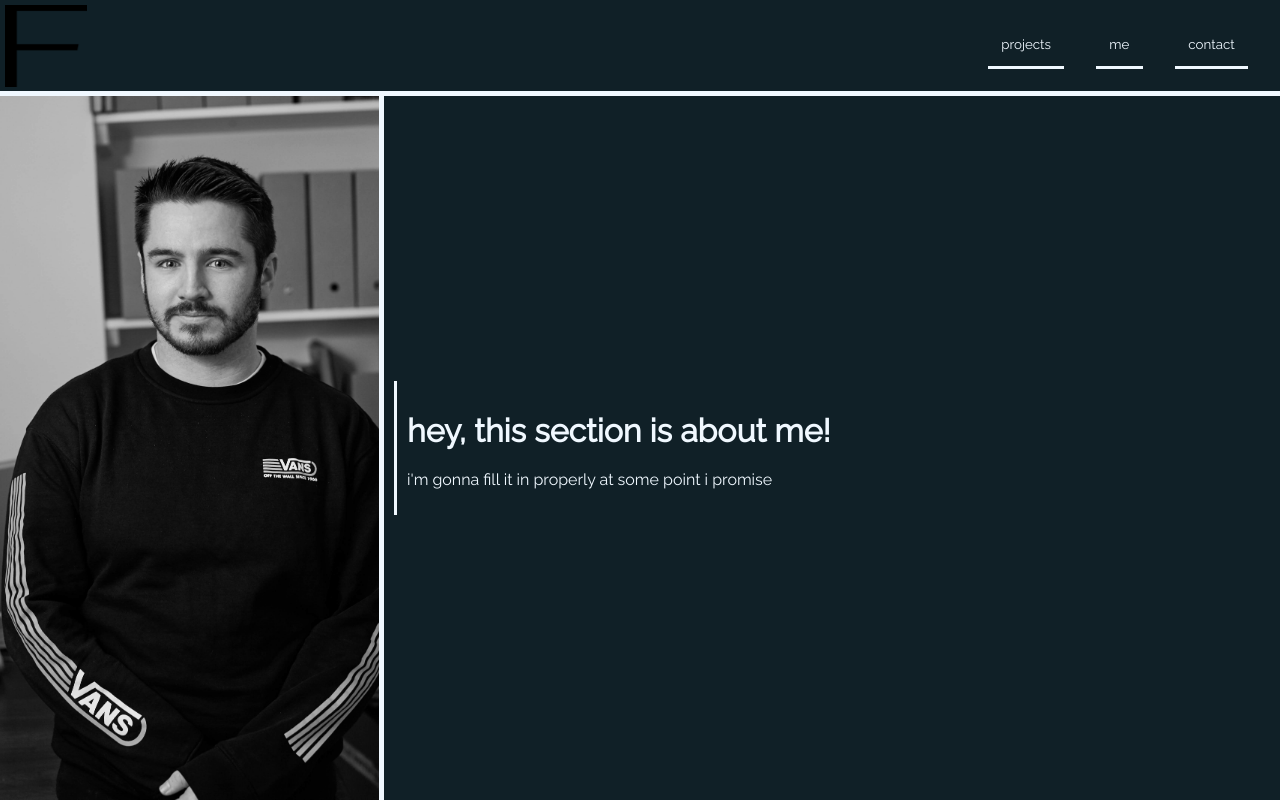
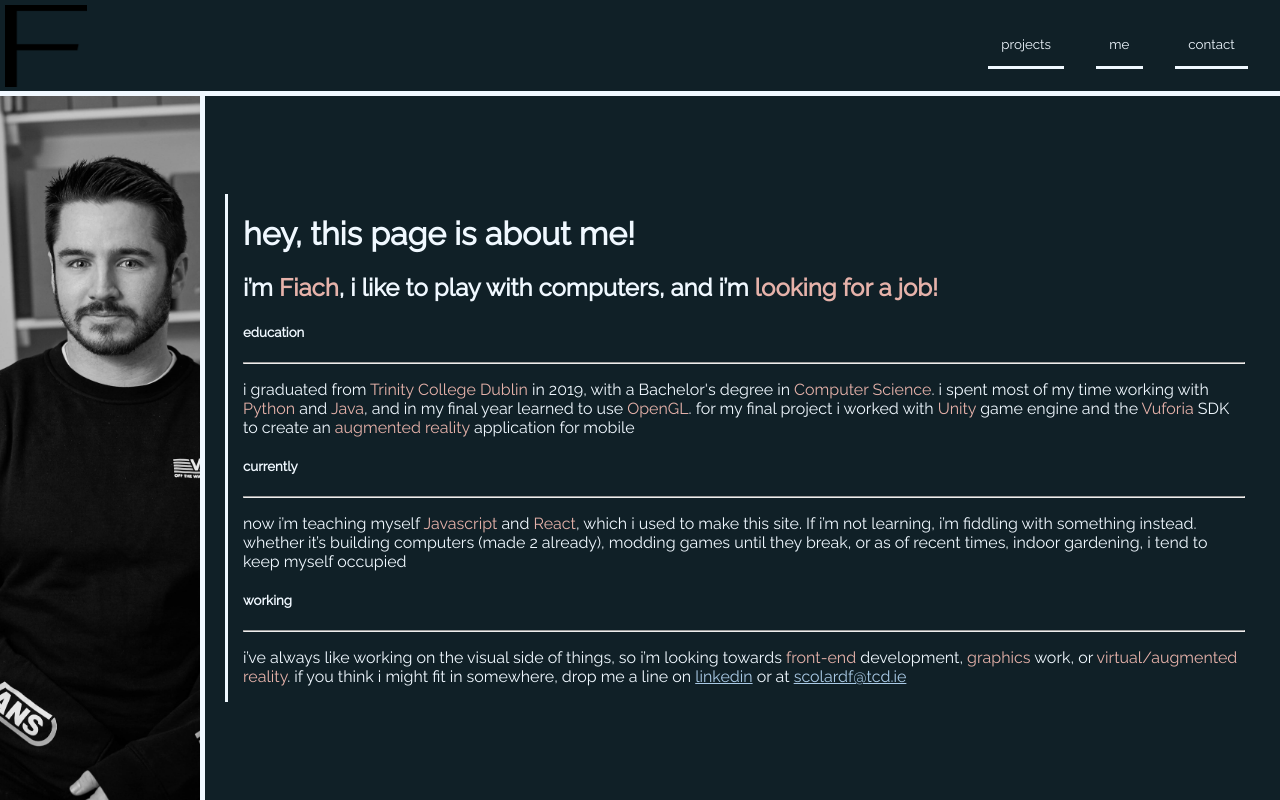
Before and after one commit to scolardf/fiasco-io, a React (Create React App) app: page / in a window 1280 px wide. Both pictures are taken after a click on the button "me". Built offline with nearby package versions, Linux system fonts and the light colour scheme.

Commit message:
About.js - Paragraph
About me section now filled in with relevant text

```diff
--- a/src/DisplayComponents/About.js
+++ b/src/DisplayComponents/About.js
@@ -21,21 +21,74 @@ class About extends React.Component {
             className={styles.imageBW}
             src={this.state.imageSrc}
             onMouseOut={() => {
-                this.setState( {
-                    imageSrc : aboutBW,
-                })
+              this.setState({
+                imageSrc: aboutBW,
+              });
             }}
             onMouseOver={() => {
-                this.setState( {
-                    imageSrc : aboutColour,
-                })
+              this.setState({
+                imageSrc: aboutColour,
+              });
             }}
             alt="pic of me"
           ></img>
         </div>
         <div className={styles.textContainer}>
-            <h1>hey, this section is about me!</h1>
-            <p>i'm gonna fill it in properly at some point i promise</p>
+          <h1>hey, this page is about me!</h1>
+          <h2>
+            i’m <span className={styles.pHighlight}>Fiach</span>, i like to play
+            with computers, and i’m{" "}
+            <span className={styles.pHighlight}>looking for a job!</span>
+          </h2>
+          <h5>education</h5>
+          <hr></hr>
+          <p>
+            i graduated from{" "}
+            <span className={styles.pHighlight}>Trinity College Dublin</span> in
+            2019, with a Bachelor's degree in{" "}
+            <span className={styles.pHighlight}>Computer Science</span>. i spent
+            most of my time working with{" "}
+            <span className={styles.pHighlight}>Python </span>
+            and <span className={styles.pHighlight}>Java</span>, and in my final
+            year learned to use{" "}
+            <span className={styles.pHighlight}>OpenGL</span>. for my final
+            project i worked with{" "}
+            <span className={styles.pHighlight}>Unity</span> game engine and the{" "}
+            <span className={styles.pHighlight}>Vuforia</span> SDK to create an{" "}
+            <span className={styles.pHighlight}>augmented reality</span>{" "}
+            application for mobile
+          </p>
+          <h5>currently</h5>
+          <hr></hr>
+          <p>
+            now i’m teaching myself{" "}
+            <span className={styles.pHighlight}>Javascript</span> and{" "}
+            <span className={styles.pHighlight}>React</span>, which i used to
+            make this site. If i’m not learning, i’m fiddling with something
+            instead. whether it’s building computers (made 2 already), modding
+            games until they break, or as of recent times, indoor gardening, i
+            tend to keep myself occupied
+          </p>
+          <h5>working</h5>
+          <hr></hr>
+          <p>
+            i’ve always like working on the visual side of things, so i’m
+            looking towards <span className={styles.pHighlight}>front-end</span>{" "}
+            development, <span className={styles.pHighlight}>graphics</span>{" "}
+            work, or{" "}
+            <span className={styles.pHighlight}>virtual/augmented reality</span>
+            . if you think i might fit in somewhere, drop me a line on{" "}
+            <a
+              className={styles.pLink}
+              href="https://www.linkedin.com/in/fiach-scolard-98350213a/"
+            >
+              linkedin
+            </a>{" "}
+            or at{" "}
+            <a className={styles.pLink} href="mailto:scolardf@tcd.ie">
+              scolardf@tcd.ie
+            </a>
+          </p>
         </div>
       </div>
     );
--- a/src/DisplayComponents/stylesheets/about.module.css
+++ b/src/DisplayComponents/stylesheets/about.module.css
@@ -20,7 +20,19 @@
 
 .textContainer {
   flex-grow: 1;
-  margin: auto 10px;
-  padding: 10px;
+  margin: auto 20px;
+  padding: 0 15px;
   border-left: aliceblue 3px solid;
 }
+
+.pHighlight {
+  color: #e6b2aa;
+}
+
+.pLink {
+  color: #aacae6;
+  text-decoration: underline;
+}
+.pLink:hover {
+  color: #e6b2aa;
+}
```
